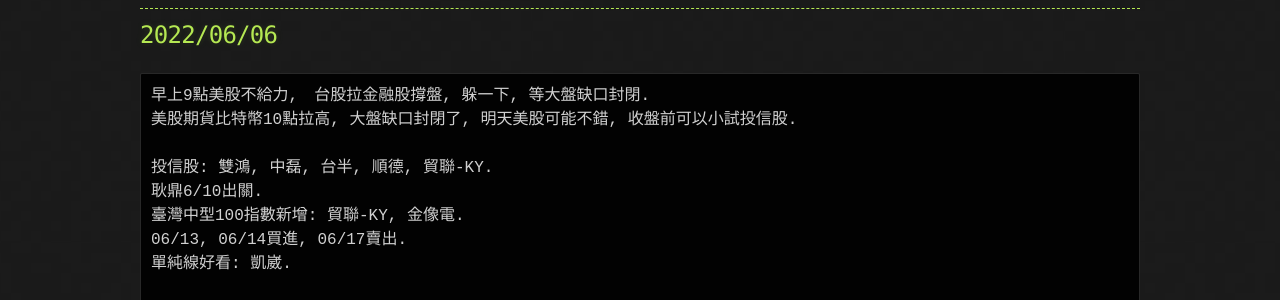
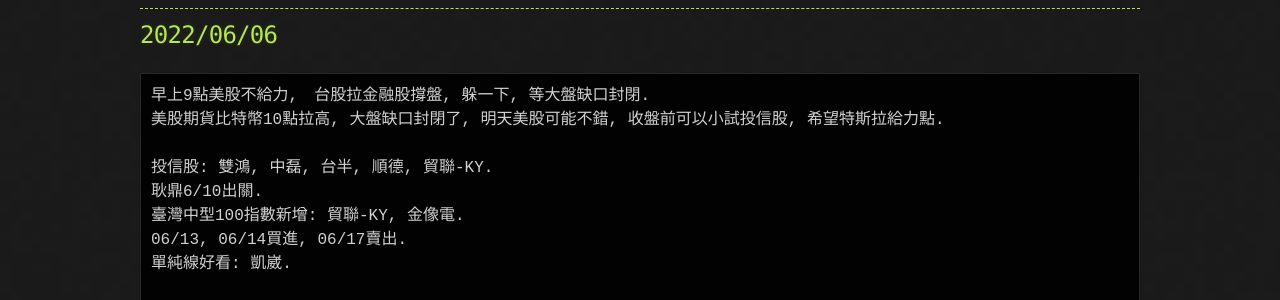
Before and after one commit to lepg5487/Stock_God, a Jekyll site: the page built from index.md, in a window 1280 px wide and 1400 px high. Shown: the part 290-590 px from the top of the window. Built offline with Jekyll 4.4.1, drawn with Linux system fonts in a browser that asks for light colours; our own code applies the rules of GitHub Pages for plain Markdown files; some of the changed text lies outside the part shown.

Commit message:
Update index.md

````diff
--- a/index.md
+++ b/index.md
@@ -9,7 +9,7 @@
 ## 2022/06/06
 ```
 早上9點美股不給力,　台股拉金融股撐盤, 躲一下, 等大盤缺口封閉.
-美股期貨比特幣10點拉高, 大盤缺口封閉了, 明天美股可能不錯, 收盤前可以小試投信股.
+美股期貨比特幣10點拉高, 大盤缺口封閉了, 明天美股可能不錯, 收盤前可以小試投信股, 希望特斯拉給力點.
 
 投信股: 雙鴻, 中磊, 台半, 順德, 貿聯-KY.
 耿鼎6/10出關.
````
